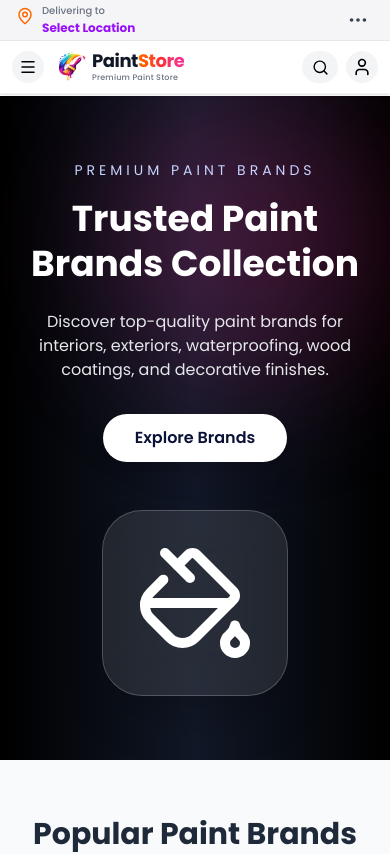
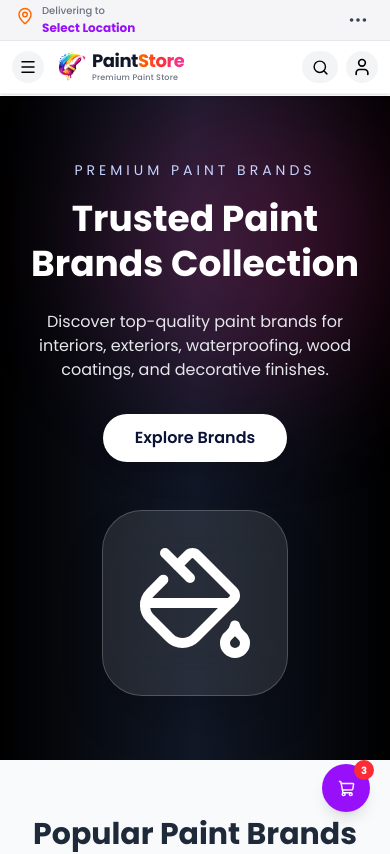
Before and after one commit to ujjwal-saini/Paint-Shop, a React (Vite) app: page /brands in a window 390 px wide. Shown: the top 854 px of the page. Built offline with nearby package versions, Linux system fonts and the light colour scheme.

Commit message:
admin add

```diff
--- a/src/components/brands.jsx
+++ b/src/components/brands.jsx
@@ -37,8 +37,8 @@ function Brands() {
   ];
 
   return (
-    <div className="w-[270px] lg:w-[100%] lg:px-7 bg-gray-50">
-      <div className="flex w-[280px] lg:w-full overflow-x-auto gap-4  py-5 custom-scroll">
+    <div className="w-auto lg:w-[100%] lg:px-7 bg-gray-50">
+      <div className="flex w-full overflow-x-auto gap-4  py-5 custom-scroll">
         {brands.map((brand) => (
           <div
             key={brand.id}
--- a/src/pages/User/navbar.jsx
+++ b/src/pages/User/navbar.jsx
@@ -336,6 +336,14 @@ function Navbar() {
         </motion.div>
       </header>
 
+      <Link to="/addtocart"
+        className=" lg:hidden fixed bottom-8   right-5 w-12 h-12 rounded-full bg-purple-600 text-white flex items-center justify-center shadow-lg hover:scale-105 transition z-50">
+        <ShoppingCart size={17} />
+
+        <span className="absolute -top-1 -right-1 bg-red-500 text-white text-[10px] h-5 w-5 rounded-full flex items-center justify-center font-bold">
+          3
+        </span>
+      </Link>
       <div className="h-[130px]" />
 
       <AnimatePresence>
```
